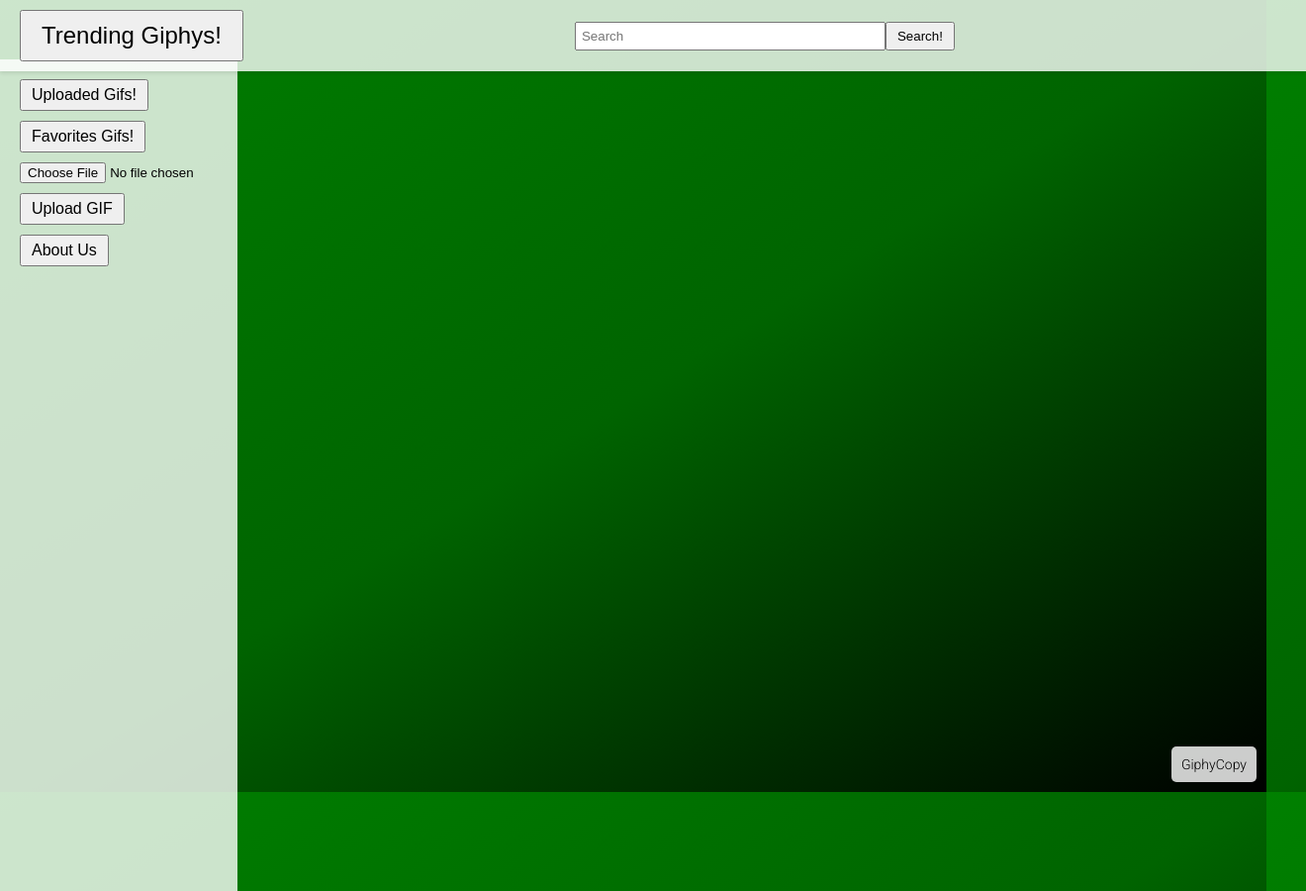
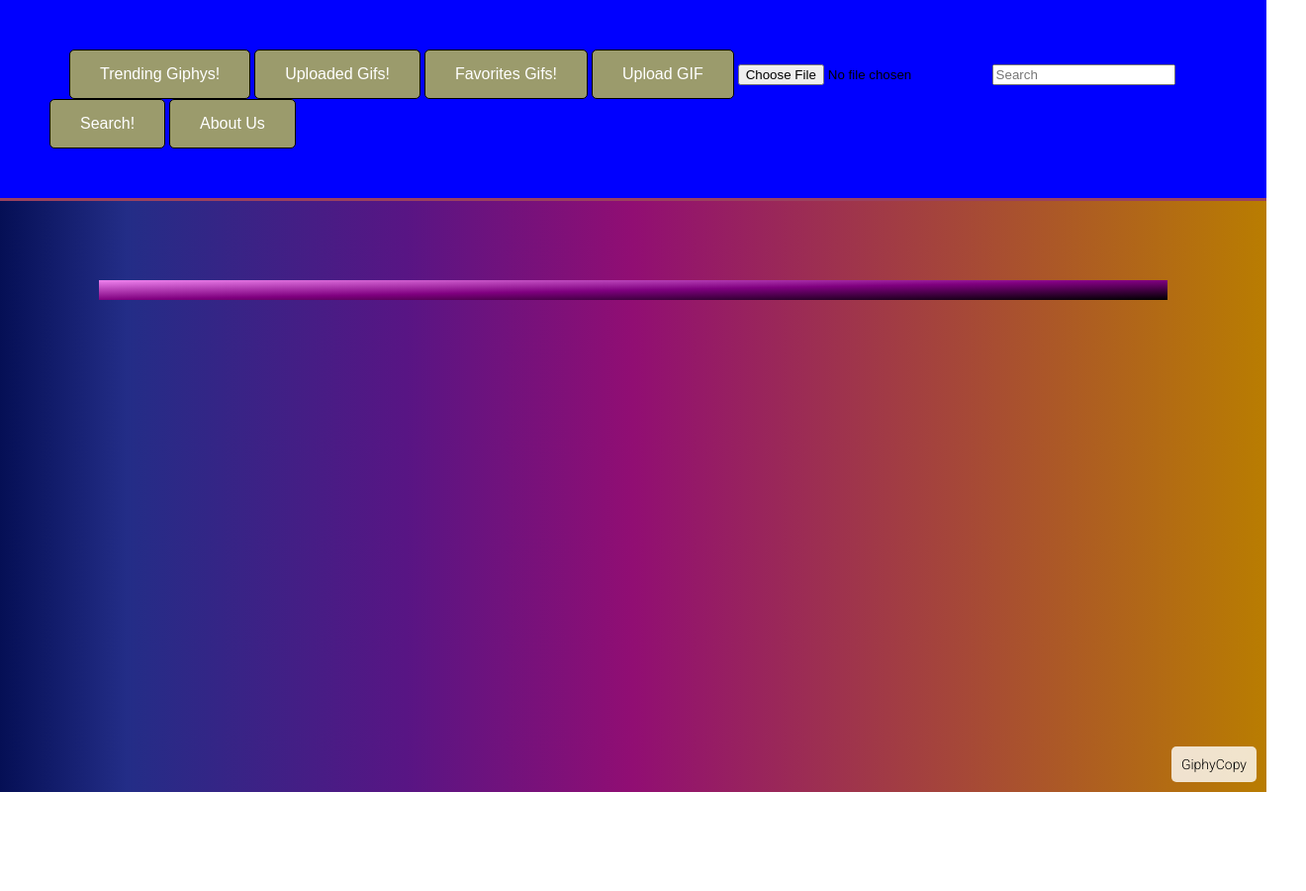
Before and after one commit to Telerik-Group-Project-Giphy/giphy, a website with bundled scripts: page main/index.html in a window 1280 px wide. Shown: the whole page at 99% size, 1320 px wide, since content can reach past the window. After the commit the page ends 800 px from the top, so only its background shows below. Built offline with nearby package versions, Linux system fonts and the light colour scheme.

Commit message:
deleted gifs and images folders, updated html and css

```diff
--- a/main/index.html
+++ b/main/index.html
@@ -12,19 +12,16 @@
   <div id="app">
     <div id="header-div">
       <div id="search-container">
+        <button id="trending-button" type="button">Trending Giphys!</button>
+        <button id="uploaded-button" type="button">Uploaded Gifs!</button>
+        <button id="favorites-button" type="button">Favorites Gifs!</button>
+        <button id="uploadGif">Upload GIF</button>
+        <input type="file" id="gifFile" accept="image/gif">
         <input id="search" type="text" placeholder="Search">
         <button id="search-button" type="button">Search!</button>
+        <button id="about-us">About Us</button>
       </div>
-      <button id="trending-button" type="button">Trending Giphys!</button>
     </div>
-    <nav id="nav-id">
-      <button id="uploaded-button" type="button">Uploaded Gifs!</button>
-      <button id="favorites-button" type="button">Favorites Gifs!</button>
-      <input type="file" id="gifFile" accept="image/gif">
-      <button id="uploadGif">Upload GIF</button>
-      <div id="uploadStatus"></div>
-      <button id="about-us">About Us</button>
-    </nav>
     <div id="gifContainer">
       <!-- start placeholders -->
       <!-- end placeholders -->
--- a/main/styles/main.css
+++ b/main/styles/main.css
@@ -1,104 +1,57 @@
 body {
-  background: linear-gradient(to bottom right, green, darkgreen, black);
+  background: linear-gradient(
+    to right,
+    rgba(5, 15, 85, 1) 0%,
+    rgba(35, 45, 135, 1) 10%,
+    rgba(88, 21, 132, 1) 32%,
+    rgba(145, 14, 115, 1) 50%,
+    rgba(185, 125, 1, 1) 100%
+  );
   font-family: 'Roboto', sans-serif;
   margin: 0;
 }
 
-#app {
-  position: relative;
-  display: flex;
-  flex-direction: column;
-  min-height: 100vh;
-}
-
-#header-div {
-  position: absolute;
-  top: 0;
-  left: 0;
-  width: 100%;
-  display: flex;
-  justify-content: space-between;
-  align-items: center;
+footer {
+  position: fixed;
+  bottom: 10px;
+  right: 10px;
   background-color: rgba(255, 255, 255, 0.8);
-  padding: 10px 20px;
-  z-index: 10;
-  box-shadow: 0 2px 4px rgba(0, 0, 0, 0.1);
-}
-
-#search-container {
-  flex: 1;
-  display: flex;
-  justify-content: center;
-  align-items: center;
-}
-
-#search {
-  width: 300px;
-  padding: 5px;
-}
-
-#search-button {
-  padding: 5px 10px;
-}
-
-#trending-button {
-  font-size: 24px;
-  padding: 10px 20px;
-  align-items: left;
-  order: -1;
-}
-
-#nav-id {
-  position: absolute;
-  top: 60px;
-  left: 0;
-  width: 200px;
-  height: 100%;
-  display: flex;
-  flex-direction: column;
-  align-items: flex-start;
-  padding: 20px;
-  background-color: rgba(255, 255, 255, 0.8);
-  z-index: 5;
-}
-
-#nav-id button,
-#nav-id input {
-  margin-bottom: 10px;
-}
-
-#nav-id button:not(#trending-button) {
-  font-size: 16px;
-  padding: 5px 10px;
+  padding: 10px;
+  border-radius: 5px;
+  font-size: 14px;
 }
 
 #gifContainer {
-  margin: 80px 0 20px 220px;
   display: grid;
-  flex-wrap: wrap;
+  grid-template-columns: repeat(3, 1fr);
   gap: 10px;
-  grid-template-columns: auto auto auto;
-  padding: 30px;
-}
-
-#gifContainer img {
-  display: block;
-  max-width: 100%;
-  border: 1px solid rgba(0, 0, 0, 0.8);
-  padding: 20px;
-  text-align: center;
+  background: linear-gradient(to bottom right, violet, purple, black);
+  background-color: purple;
+  padding: 10px;
+  margin-left: 100px;
+  margin-right: 100px;
+  margin-top: 80px;
 }
 
 #gifContainer div {
   position: relative;
+  text-align: center;
+  background-color: purple;
+
+  padding: 5px;
+  border: 1px solid black;
 }
 
-#gifContainer div .favorite-button {
+#gifContainer div img {
+  width: 100%;
+  height: auto;
+  position: relative;
+}
+
+#gifContainer .favorite-button {
   position: absolute;
   top: 10px;
   right: 10px;
-  width: 30px;
-  height: 30px;
   border-radius: 50%;
   font-size: 20px;
   border: none;
@@ -112,17 +65,46 @@ body {
   justify-content: center;
 }
 
-#gifContainer div .favorite-button:hover {
+#gifContainer .favorite-button:hover {
   box-shadow: 2px 2px #666;
   transform: translateY(4px);
 }
 
-footer {
-  position: fixed;
-  bottom: 10px;
-  right: 10px;
-  background-color: rgba(255, 255, 255, 0.8);
-  padding: 10px;
+#header-div {
+  background: blue;
+  padding: 50px;
+  display: flex;
+  justify-content: space-between;
+  border-bottom: 3px solid rgb(155, 65, 95);
+  align-items: center;
+}
+
+#trending-button {
+  padding: 10px 20px;
+  margin-left: 20px;
+}
+
+#search-container button {
+  padding: 15px 30px; /* Increase padding to make buttons larger */
+  font-size: 16px; /* Adjust font size */
+  background-color: rgb(155, 155, 108); /* Set background color */
+  color: white; /* Set text color */
+  border: 1px solid black;
+  border-radius: 5px; /* Rounded corners */
+  cursor: pointer;
+  transition: background-color 0.3s ease; /* Smooth transition for hover effect */
+}
+
+#search-container button:hover {
+  background-color: #45a049; /* Darken background color on hover */
+}
+
+#about-us {
+  padding: 10px 20px;
+  background-color: beige;
+  color: white;
+  border: none;
   border-radius: 5px;
-  font-size: 14px;
+  cursor: pointer;
+  transition: background-color 0.3s ease;
 }
```
Also changed, not shown: main/gifs/test.js (deleted), main/images/banner.jpg (deleted), main/images/main-backround.jpg (deleted).
